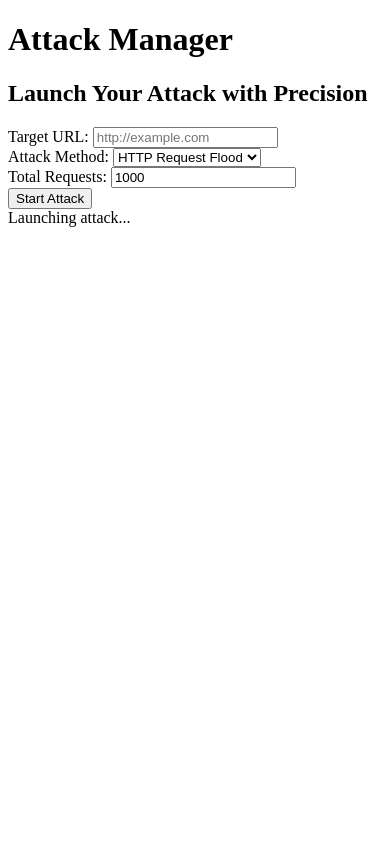
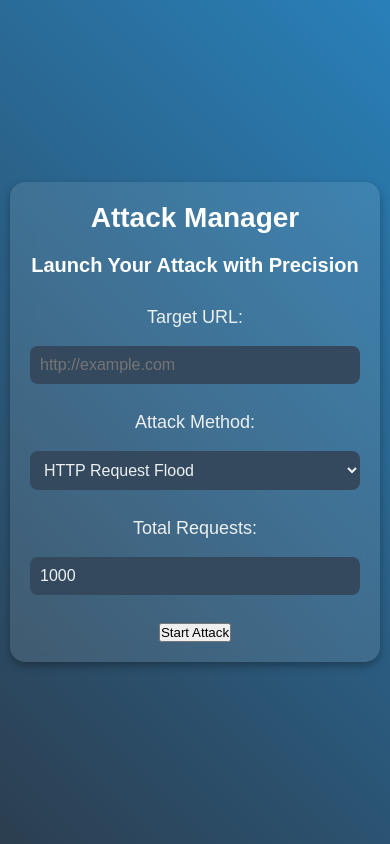
Before and after one commit to YUDAMODS/Attack-Api, a website: page public/index.html in a window 390 px wide. Drawn offline with Linux system fonts and the light colour scheme.

Commit message:
Add files via upload

```diff
--- a/public/index.html
+++ b/public/index.html
@@ -4,7 +4,147 @@
   <meta charset="UTF-8">
   <meta name="viewport" content="width=device-width, initial-scale=1.0">
   <title>Attack Manager</title>
-  <link rel="stylesheet" href="/styles/style.css">
+  <style>
+    /* Global styles */
+    * {
+      margin: 0;
+      padding: 0;
+      box-sizing: border-box;
+      font-family: 'Arial', sans-serif;
+    }
+
+    body {
+      background: linear-gradient(45deg, #2c3e50, #2980b9);
+      color: #fff;
+      min-height: 100vh;
+      display: flex;
+      justify-content: center;
+      align-items: center;
+      padding: 20px;
+      transition: background 0.3s ease;
+    }
+
+    .container {
+      background-color: rgba(255, 255, 255, 0.1);
+      padding: 30px;
+      border-radius: 15px;
+      box-shadow: 0 4px 8px rgba(0, 0, 0, 0.3);
+      width: 100%;
+      max-width: 600px;
+      text-align: center;
+      backdrop-filter: blur(10px);
+      transition: transform 0.3s ease;
+    }
+
+    .container:hover {
+      transform: translateY(-10px);
+    }
+
+    h1 {
+      font-size: 36px;
+      margin-bottom: 20px;
+      animation: fadeIn 1s ease-out;
+    }
+
+    h2 {
+      font-size: 24px;
+      margin-bottom: 30px;
+      animation: fadeIn 1s ease-out;
+    }
+
+    /* Form Styles */
+    .form-group {
+      margin-bottom: 20px;
+      animation: fadeIn 1s ease-out;
+    }
+
+    .form-group label {
+      display: block;
+      font-size: 18px;
+      margin-bottom: 10px;
+      color: #ecf0f1;
+    }
+
+    .form-group input,
+    .form-group select,
+    .form-group button {
+      width: 100%;
+      padding: 12px;
+      margin: 8px 0;
+      border-radius: 8px;
+      border: none;
+      font-size: 16px;
+      transition: all 0.3s ease;
+    }
+
+    .form-group input:focus,
+    .form-group select:focus,
+    .form-group button:focus {
+      outline: none;
+      border-color: #3498db;
+    }
+
+    .form-group input,
+    .form-group select {
+      background-color: #34495e;
+      color: #ecf0f1;
+    }
+
+    .form-group button {
+      background-color: #2980b9;
+      color: white;
+      cursor: pointer;
+      font-weight: bold;
+    }
+
+    .form-group button:hover {
+      background-color: #3498db;
+    }
+
+    /* Loading message styles */
+    .loading {
+      display: none;
+      font-size: 20px;
+      color: #ecf0f1;
+      margin-top: 20px;
+      animation: fadeIn 1s ease-out;
+    }
+
+    /* Animation for fade-in effect */
+    @keyframes fadeIn {
+      from {
+        opacity: 0;
+      }
+      to {
+        opacity: 1;
+      }
+    }
+
+    /* Responsive Design */
+    @media (max-width: 768px) {
+      body {
+        padding: 10px;
+      }
+
+      .container {
+        padding: 20px;
+      }
+
+      h1 {
+        font-size: 28px;
+      }
+
+      h2 {
+        font-size: 20px;
+      }
+
+      .form-group input,
+      .form-group select,
+      .form-group button {
+        padding: 10px;
+      }
+    }
+  </style>
 </head>
 <body>
 
@@ -50,29 +190,23 @@
       try {
         const response = await fetch('/api/attack', {
           method: 'POST',
-          headers: {
-            'Content-Type': 'application/json',
-          },
-          body: JSON.stringify({
-            text: targetUrl,
-            method: method,
-            totalRequests: parseInt(requests),
-          }),
+          headers: { 'Content-Type': 'application/json' },
+          body: JSON.stringify({ text: targetUrl, method, totalRequests: requests }),
         });
 
-        const data = await response.json();
-
-        // Hide loading message
-        loadingMessage.style.display = 'none';
+        const result = await response.json();
 
         if (response.ok) {
-          alert(`Attack started successfully against ${targetUrl}.`);
+          alert(result.message);
         } else {
-          alert(`Error: ${data.message}`);
+          alert(`Error: ${result.message}`);
         }
       } catch (error) {
-        console.error('Error during attack:', error);
-        alert('Failed to start attack. Please try again.');
+        console.error('Error:', error);
+        alert('Something went wrong. Please try again.');
+      } finally {
+        // Hide loading message after request completes
+        loadingMessage.style.display = 'none';
       }
     });
   </script>
```
